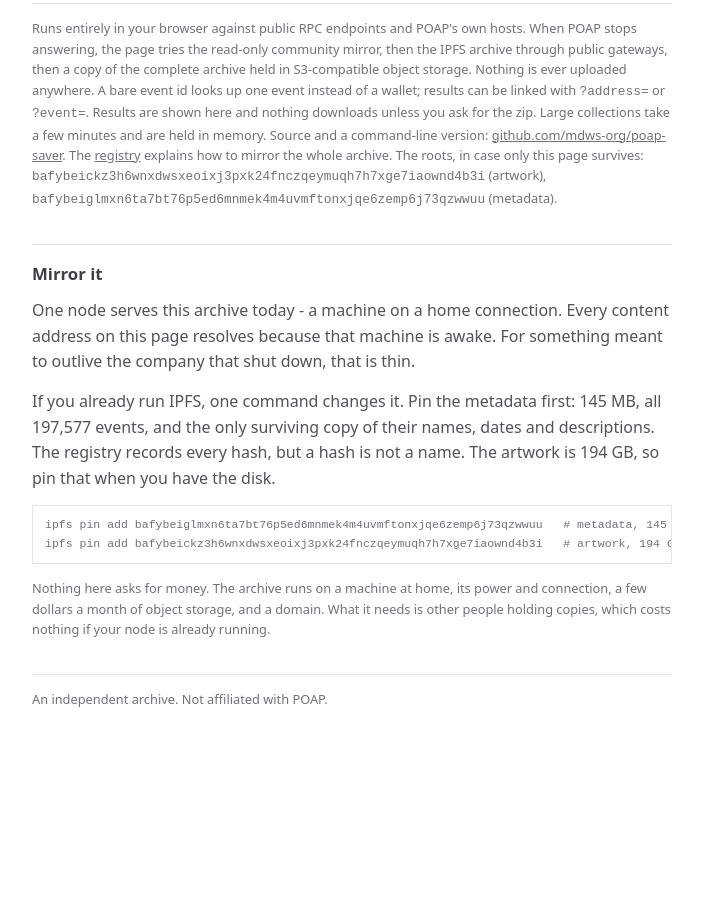
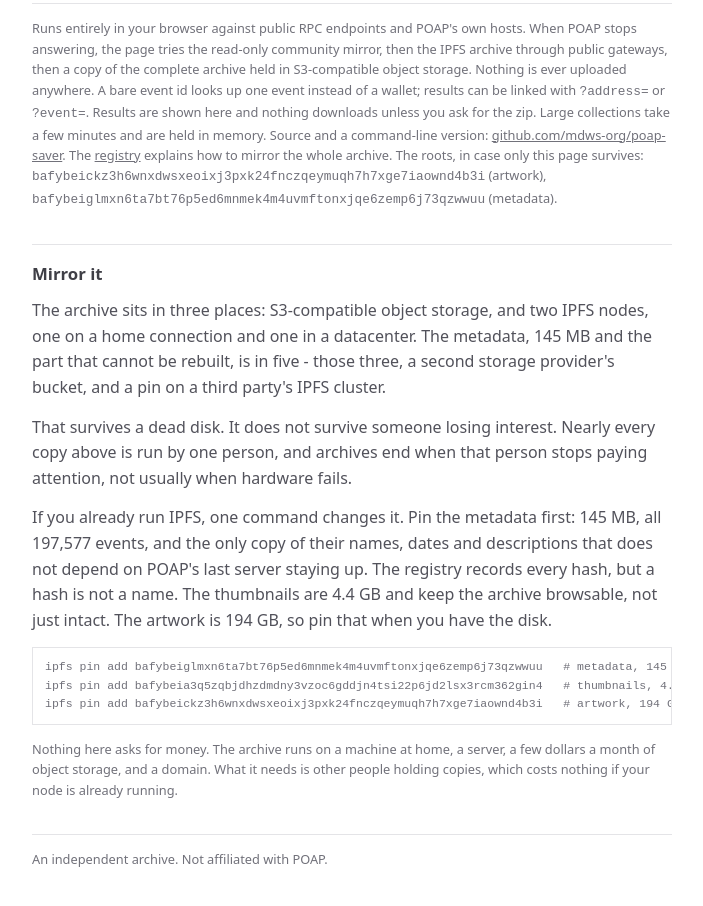
Before and after one commit to mdws-org/poap-saver, a plain HTML site: page web/index.html in a window 1280 px wide. Shown: the part 668-1574 px from the top of the page, without its empty margins (288-991 px from the left). Before the commit the page ends 1439 px from the top, so only its background shows below. Drawn offline with Linux system fonts and the light colour scheme.

Commit message:
web: the archive has three copies now, so stop saying it has one (#17)
* web: the archive has three copies now, so stop saying it has one

The page claimed one node served the archive. True when written, false now: the
corpus sits in S3-compatible object storage and on two IPFS nodes, one at home
and one in a datacenter, with the metadata in more places again.

The ask survives the correction, because the real risk was never a dead disk.
Every copy is run by one person, and archives end when that person stops paying
attention.

* web: name the metadata copies instead of gesturing at them

Four, verified: both IPFS nodes, the object storage, and a separate provider's
bucket holding a checked tarball. Vague redundancy claims are the kind a reader
cannot check, which is the opposite of the point.

* web: the CTA catches up with the archive it describes

Five homes for the metadata now, not four - a third party's IPFS cluster holds
a pin, DHT-verified rather than dashboard-claimed. The thumbnails join the pin
ladder between metadata and artwork: 4.4 GB that keeps the archive browsable
rather than merely intact. And 'only surviving copy' overclaimed while POAP's
last API still answers, so the sentence now states the mechanism - the only
copy that does not depend on that server staying up - which becomes literally
true the day it stops.

```diff
--- a/web/index.html
+++ b/web/index.html
@@ -93,18 +93,24 @@ The roots, in case only this page survives:
 <code>bafybeiglmxn6ta7bt76p5ed6mnmek4m4uvmftonxjqe6zemp6j73qzwwuu</code> (metadata).</p>
 <section class="mirror">
 <h2>Mirror it</h2>
-<p>One node serves this archive today - a machine on a home connection. Every
-content address on this page resolves because that machine is awake. For
-something meant to outlive the company that shut down, that is thin.</p>
+<p>The archive sits in three places: S3-compatible object storage, and two
+IPFS nodes, one on a home connection and one in a datacenter. The metadata, 145
+MB and the part that cannot be rebuilt, is in five - those three, a second
+storage provider's bucket, and a pin on a third party's IPFS cluster.</p>
+<p>That survives a dead disk. It does not survive someone losing interest. Nearly every
+copy above is run by one person, and archives end when that person stops paying
+attention, not usually when hardware fails.</p>
 <p>If you already run IPFS, one command changes it. Pin the metadata first:
-145 MB, all 197,577 events, and the only surviving copy of their names, dates
-and descriptions. The registry records every hash, but a hash is not a name.
-The artwork is 194 GB, so pin that when you have the disk.</p>
+145 MB, all 197,577 events, and the only copy of their names, dates and
+descriptions that does not depend on POAP's last server staying up. The
+registry records every hash, but a hash is not a name. The thumbnails are
+4.4 GB and keep the archive browsable, not just intact. The artwork is 194 GB,
+so pin that when you have the disk.</p>
 <pre><code>ipfs pin add bafybeiglmxn6ta7bt76p5ed6mnmek4m4uvmftonxjqe6zemp6j73qzwwuu   # metadata, 145 MB
+ipfs pin add bafybeia3q5zqbjdhzdmdny3vzoc6gddjn4tsi22p6jd2lsx3rcm362gin4   # thumbnails, 4.4 GB
 ipfs pin add bafybeickz3h6wnxdwsxeoixj3pxk24fnczqeymuqh7h7xge7iaownd4b3i   # artwork, 194 GB</code></pre>
 <p class="fine">Nothing here asks for money. The archive runs on a machine at
-home, its power and connection, a few dollars a month of object storage, and a
-domain. What it needs is other people holding copies, which costs nothing if
+home, a server, a few dollars a month of object storage, and a domain. What it needs is other people holding copies, which costs nothing if
 your node is already running.</p>
 </section>
 <p class="fine">An independent archive. Not affiliated with POAP.</p>
```
